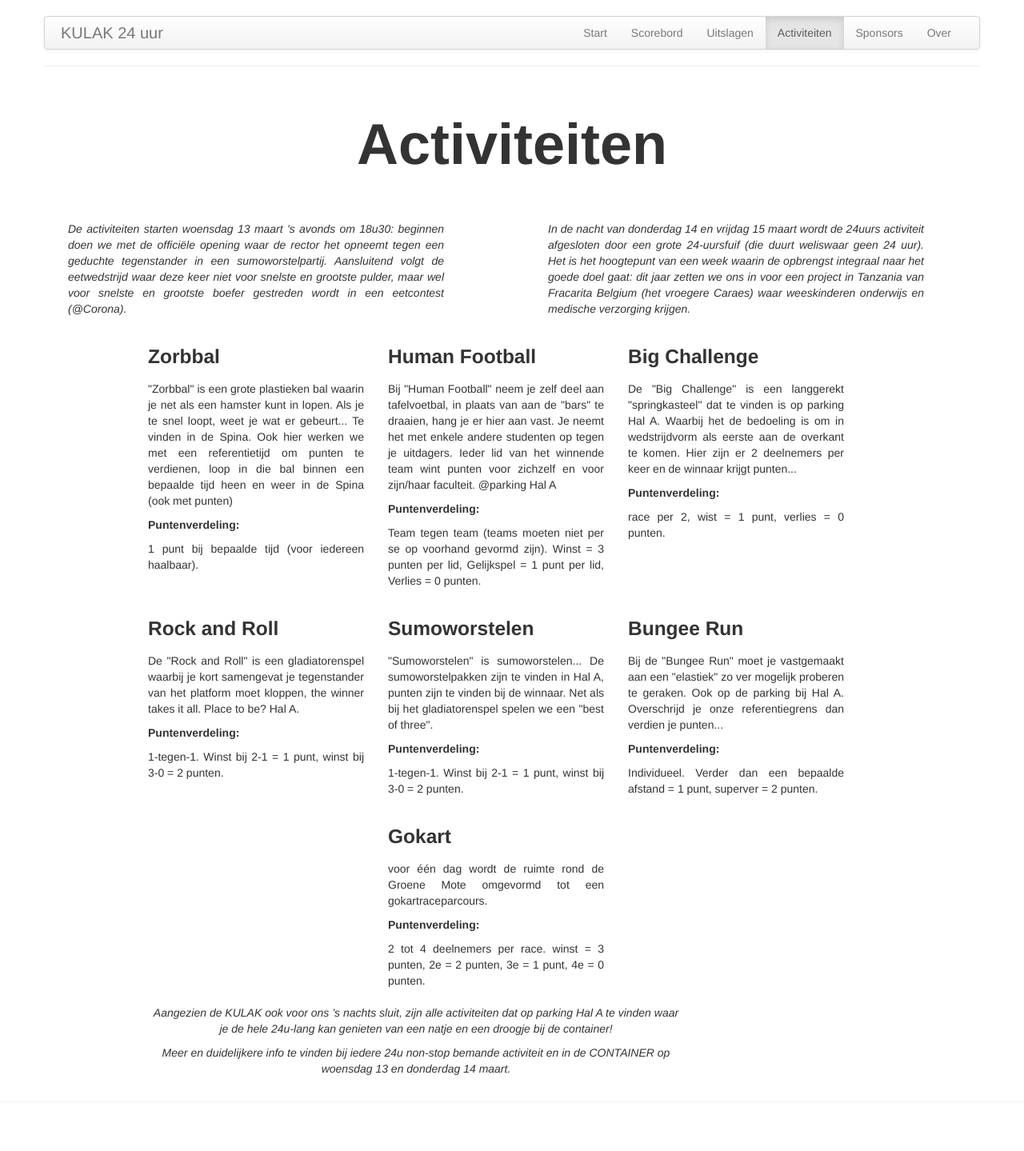
After one commit to KommuSoft/facultyscoreboard, a PHP site: page /activiteiten.php in a window 1280 px wide. The commit adds this page. Shown: the whole page at 80% size. Run offline with PHP 8.4, Linux system fonts and the light colour scheme.

Commit message:
now final version

```diff
--- /dev/null
+++ b/activiteiten.php
@@ -0,0 +1,118 @@
+<!DOCTYPE html>
+<?php
+	error_reporting(-1);
+	ini_set('display_errors', '1');
+	$name = "Activiteiten";
+?>
+<html lang="nl"><head>
+<meta http-equiv="content-type" content="text/html; charset=UTF-8">
+    <meta charset="utf-8">
+    <title>KULAK 24 uur - Activiteiten</title>
+    <?php include("head.php"); ?>
+  </head>
+
+  <body>
+
+    <div class="container">
+
+      <?php include("masthead.php"); ?>
+
+      <hr>
+
+      <div class="jumbotron">
+        <h1>Activiteiten</h1>
+      </div>
+
+      <div id="grid" class="span12"><div class="row-fluid">
+        <div class="span5" align="justify">
+        <p><i>De activiteiten starten woensdag 13 maart 's avonds om 18u30: beginnen doen we met
+		de officiële opening waar de rector het opneemt tegen een geduchte tegenstander in een
+		sumoworstelpartij. Aansluitend volgt de eetwedstrijd waar deze keer niet voor snelste en
+		grootste pulder, maar wel voor snelste en grootste boefer gestreden wordt in een eetcontest (@Corona).</i></p>
+        </div>
+        <div class="span1"></div>
+        <div class="span5" align="justify">
+        <p><i>In de nacht van donderdag 14 en vrijdag 15 maart wordt de 24uurs activiteit afgesloten
+		door een grote 24-uursfuif (die duurt weliswaar geen 24 uur). Het is het hoogtepunt van een
+		week waarin de opbrengst integraal naar het goede doel gaat: dit jaar zetten we ons in voor
+		een project in Tanzania van Fracarita Belgium (het vroegere Caraes) waar weeskinderen
+		onderwijs en medische verzorging krijgen.</i></p>
+        </div>
+      </div><div class="control-group"></div><div class="row">
+        <div class="span3 offset1">
+          <h3>Zorbbal</h3>
+          <p align="justify">
+          "Zorbbal" is een grote plastieken bal waarin je net als een hamster kunt in lopen. Als je te snel loopt,
+          weet je wat er gebeurt... Te vinden in de Spina. Ook hier werken we met een referentietijd om punten te verdienen,
+          loop in die bal binnen een bepaalde tijd heen en weer in de Spina (ook met punten)
+          </p>
+          <h5>Puntenverdeling:</h5><p align="justify">1 punt bij bepaalde tijd (voor iedereen haalbaar).</p>
+        </div>
+        <div class="span3">
+          <h3>Human Football</h3>
+          <p align="justify">
+          Bij "Human Football" neem je zelf deel aan tafelvoetbal, in plaats van aan de "bars" te draaien, hang
+          je er hier aan vast. Je neemt het met enkele andere studenten op tegen je uitdagers. Ieder lid van het
+          winnende team wint punten voor zichzelf en voor zijn/haar faculteit. @parking Hal A
+          </p>
+          <h5>Puntenverdeling:</h5><p align="justify">Team tegen team (teams moeten niet per se op voorhand gevormd zijn). Winst = 3 punten per lid, Gelijkspel = 1 punt per lid, Verlies = 0 punten.</p>
+        </div>
+        <div class="span3">
+          <h3>Big Challenge</h3>
+          <p align="justify">
+          De "Big Challenge" is een langgerekt "springkasteel" dat te vinden is op parking Hal A. Waarbij het de
+          bedoeling is om in wedstrijdvorm als eerste aan de overkant te komen. Hier zijn er 2 deelnemers per keer
+          en de winnaar krijgt punten...
+          </p>
+          <h5>Puntenverdeling:</h5><p align="justify">race per 2, wist = 1 punt, verlies = 0 punten.</p>
+        </div>
+      </div><div class="control-group"></div><div class="row">
+        <div class="span3 offset1">
+          <h3>Rock and Roll</h3>
+          <p align="justify">
+          De "Rock and Roll" is een gladiatorenspel waarbij je kort samengevat je tegenstander van het
+          platform moet kloppen, the winner takes it all. Place to be? Hal A.
+          </p>
+          <h5>Puntenverdeling:</h5><p align="justify">1-tegen-1. Winst bij 2-1 = 1 punt, winst bij 3-0 = 2 punten.</p>
+        </div>
+        <div class="span3">
+          <h3>Sumoworstelen</h3>
+          <p align="justify">
+          "Sumoworstelen" is sumoworstelen... De sumoworstelpakken zijn te vinden in Hal A, punten zijn te
+          vinden bij de winnaar. Net als bij het gladiatorenspel spelen we een "best of three".
+          </p>
+          <h5>Puntenverdeling:</h5><p align="justify">1-tegen-1. Winst bij 2-1 = 1 punt, winst bij 3-0 = 2 punten.</p>
+        </div>
+        <div class="span3">
+          <h3>Bungee Run</h3>
+          <p align="justify">
+          Bij de "Bungee Run" moet je vastgemaakt aan een "elastiek" zo ver mogelijk proberen te geraken. Ook op de
+          parking bij Hal A. Overschrijd je onze referentiegrens dan verdien je punten...
+          </p>
+          <h5>Puntenverdeling:</h5><p align="justify">Individueel. Verder dan een bepaalde afstand = 1 punt, superver = 2 punten.</p>
+        </div>
+        </div><div class="control-group"></div><div class="row">
+        <div class="span3 offset4">
+          <h3>Gokart</h3>
+          <p align="justify">
+          voor één dag wordt de ruimte rond de Groene Mote omgevormd tot een gokartraceparcours.
+          </p>
+          <h5>Puntenverdeling:</h5><p align="justify">2 tot 4 deelnemers per race. winst = 3 punten, 2e = 2 punten, 3e = 1 punt, 4e = 0 punten.</p>
+        </div>
+        </div><div class="control-group"></div><div class="row">
+        <div class="span7 offset1"><p align="center"><i>Aangezien de KULAK ook voor ons ’s nachts sluit, zijn alle activiteiten dat op parking Hal A te vinden waar je de hele 24u-lang kan genieten van een natje en een droogje bij de container!</i></p><p align="center"><i>Meer en duidelijkere info te vinden bij iedere 24u non-stop bemande activiteit en in de CONTAINER op woensdag 13 en donderdag 14 maart.</i></p></div>
+    </div>
+        </div><div class="control-group"></div><div class="row">
+        <div class="span12"></div>
+    </div>
+
+    </div></div> <!-- /container -->
+
+
+
+      <hr>
+      <?php include("footer.php"); ?>
+
+	<?php include("javascript.php"); ?>
+
+</body></html>
--- a/adddirection.php
+++ b/adddirection.php
@@ -3,7 +3,7 @@ include("checkadminredirect.php");
 if($_SERVER["REQUEST_METHOD"] == "POST") {
 	#perform the query
 	$name=addslashes($_POST['ad_name']);
-	$faculteit=addslashes($_POST['ad_facid']);
+	$faculteit=addslashes($_POST['ad_faculty']);
 	$query = "INSERT INTO richtingen (faculteit,name) VALUES ('$faculteit','$name')";
 	$rs = pg_query($con, $query) or die("Cannot execute query: $query\n");
 }
--- a/getscoreboardfac.php
+++ b/getscoreboardfac.php
@@ -13,6 +13,7 @@ $faculteiten = pg_fetch_all($rs);
 $totalf = 0;
 $query = "SELECT facid, discipline, sum FROM facpuntensum";
 $rs = pg_query($con, $query) or die("Cannot execute query: $query\n");
+$puntenf=array();
 while($row = pg_fetch_row($rs)) {
 	$puntenf[$row[0]][$row[1]] = $row[2];
 	$totalf = $totalf+$row[2];
--- a/getscoreboardind.php
+++ b/getscoreboardind.php
@@ -13,6 +13,7 @@ $studenten = pg_fetch_all($rs);
 $totalf = 0;
 $query = "SELECT student, discipline, sum FROM stupuntensum";
 $rs = pg_query($con, $query) or die("Cannot execute query: $query\n");
+$puntenf=array();
 while($row = pg_fetch_row($rs)) {
 	$puntenf[$row[0]][$row[1]] = $row[2];
 	$totalf = $totalf+$row[2];
--- a/getscoreboardric.php
+++ b/getscoreboardric.php
@@ -13,6 +13,7 @@ $richtingen = pg_fetch_all($rs);
 $totalr = 0;
 $query = "SELECT richid, discipline, sum FROM richpuntensum";
 $rs = pg_query($con, $query) or die("Cannot execute query: $query\n");
+$puntenr=array();
 while($row = pg_fetch_row($rs)) {
 	$puntenr[$row[0]][$row[1]] = $row[2];
 	$totalr = $totalr+$row[2];
--- a/head.php
+++ b/head.php
@@ -42,9 +42,9 @@
     </style>
     <link href="css/bootstrap-responsive.css" rel="stylesheet">
     <link href="css/bootstrap-editable.css" rel="stylesheet">
-    <script src="js/bootstrap-editable.js"></script>
     <script src="js/jquery.js" type="text/javascript"></script>
     <script src="js/jquery.dataTables.js" type="text/javascript"></script>
+    <script src="js/bootstrap-editable.js"></script>
     <script type="text/javascript" src="js/bootstrap-tab.js"></script>
     <script type="text/javascript" src="js/bootstrap-editable.js"></script>
 
--- a/moddirection.php
+++ b/moddirection.php
@@ -4,7 +4,7 @@ if($_SERVER["REQUEST_METHOD"] == "POST") {
 	#perform the query
 	$id=addslashes($_POST['md_id']);
 	$name=addslashes($_POST['md_name']);
-	$faculteit=addslashes($_POST['md_facid']);
+	$faculteit=addslashes($_POST['md_faculty']);
 	$query = "UPDATE richtingen SET (faculteit,name) = ('$faculteit','$name') WHERE id='$id'";
 	$rs = pg_query($con, $query) or die("Cannot execute query: $query\n");
 }
```
Also changed, not shown: about.php (+5 -9 lines), adduser.php (added, +12 -0 lines), index.php (+27 -22 lines), login.php (added, +25 -0 lines), makescoreboard.php (+5 -2 lines), moduser.php (added, +13 -0 lines), pgconnection.php (added, +7 -0 lines), remuser.php (added, +11 -0 lines), uitslagen.php (+23 -17 lines).
